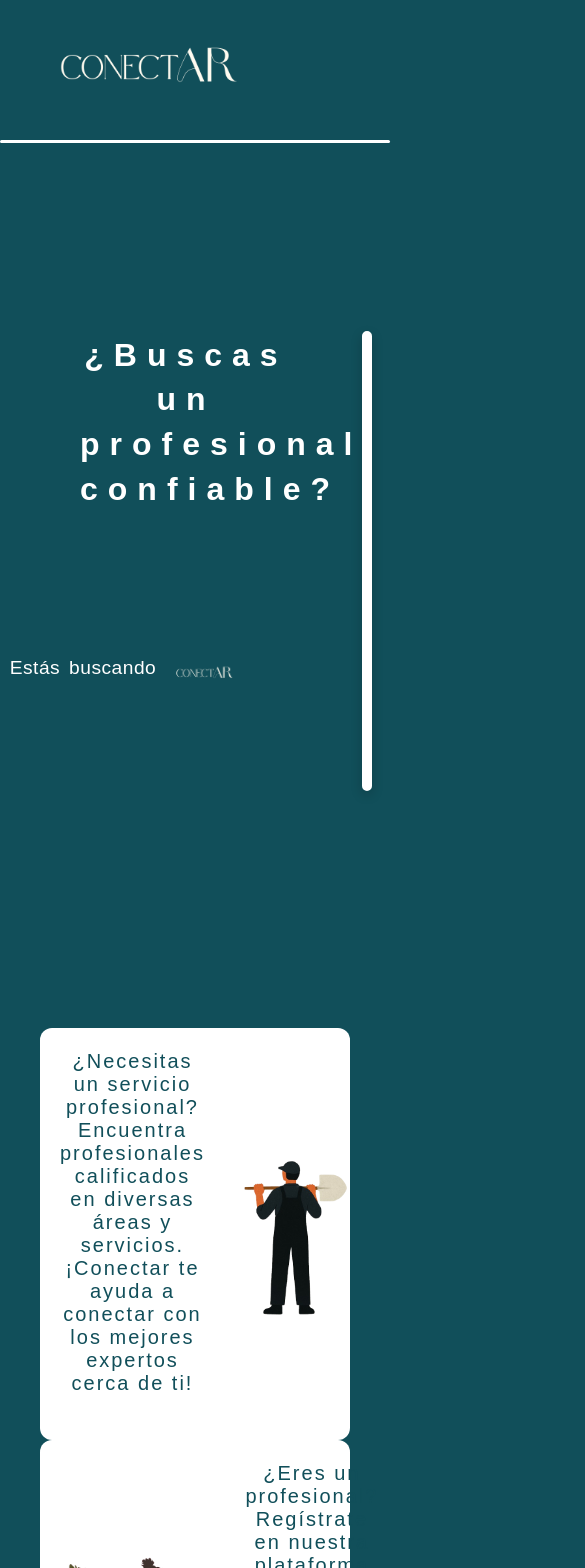
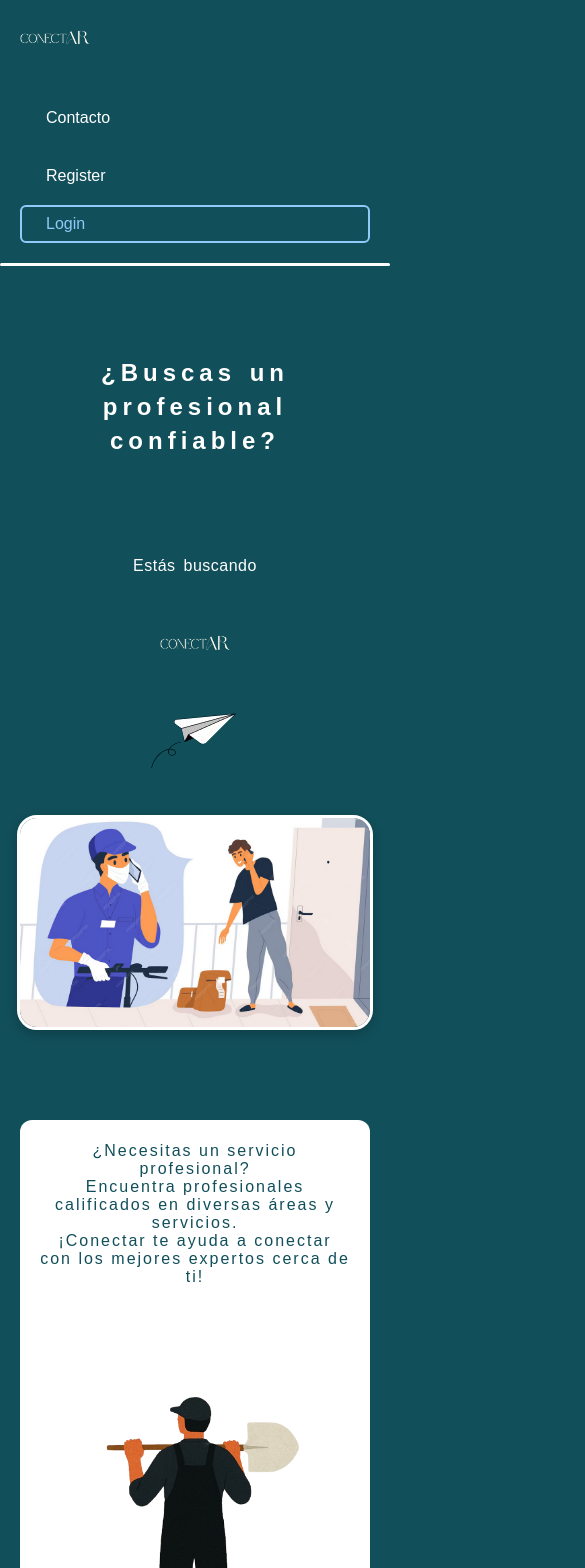
Before and after one commit to AugustoMoratti/TP-DSW-2025-Moratti-Soto-Cossia-Bertuccelli, a React (Vite) app in the folder Frontend/conectar/: page / in a window 390 px wide. Shown: the top 1568 px of the page, 585 px wide, since content can reach past the window. Built offline with nearby package versions, Linux system fonts and the light colour scheme.

Commit message:
app es un poco mas responsive

```diff
--- a/Frontend/conectar/src/components/hero/hero.css
+++ b/Frontend/conectar/src/components/hero/hero.css
@@ -123,3 +123,68 @@
   height: 200px;
   object-fit: cover;
 }
+
+@media (max-width: 768px) {
+  .hero {
+    flex-direction: column;
+    padding: 40px 20px;
+    text-align: center;
+  }
+
+  .hero_text h2 {
+    font-size: 1.5rem;
+    width: 100%;
+    letter-spacing: 5px;
+    word-spacing: 2px;
+  }
+
+  .hero_text p {
+    font-size: 1rem;
+  }
+
+  .text_logo {
+    flex-direction: column;
+    left: 0;
+    margin-top: 30px;
+  }
+
+  .logo {
+    height: 50px;
+  }
+
+  .paper_plane {
+    position: static;
+    margin-top: 20px;
+  }
+
+  .hero_image {
+    width: 100%;
+    height: auto;
+    border-width: 3px;
+  }
+
+  .card_info {
+    flex-direction: column;
+    align-items: center;
+    text-align: center;
+    max-width: 100%;
+    padding: 20px;
+  }
+
+  .img_work {
+    width: 100%;
+    max-width: 250px;
+    height: auto;
+    margin-top: 20px;
+  }
+
+  .text_info {
+    padding: 0 20px;
+    font-size: 1rem;
+    text-align: center;
+  }
+
+  .text_info p {
+    margin-bottom: 20px;
+  }
+}
--- a/Frontend/conectar/src/components/hero/hero.tsx
+++ b/Frontend/conectar/src/components/hero/hero.tsx
@@ -19,9 +19,7 @@ const Hero: React.FC = () => {
           <div className="text_logo">
             <p>Estás buscando</p>
             <img src={logo} alt="Conectar Logo" className="logo" />
-          </div>
-          <div className="paper_plane">
-            <img src={avionImage} alt="Plane" />
+            <img src={avionImage} alt="Plane" style={{ position: 'relative', bottom: '90%'}}/>
           </div>
         </div>
 
--- a/Frontend/conectar/src/components/navbar/navbar.css
+++ b/Frontend/conectar/src/components/navbar/navbar.css
@@ -1,20 +1,20 @@
 .navbar {
   display: flex;
+  justify-content: space-between;
   align-items: center;
   background-color: #114f5a;
   padding: 20px 60px;
   color: white;
-  gap: 800px;
+  height:fit-content;
 }
 
 .logo_container {
   display: flex;
   align-items: center;
-  height: 100px;
 }
 
 .logo {
-  height: 100vh;
+  height: 60px;
   width: auto;
   cursor: pointer;
 }
@@ -23,7 +23,6 @@
   display: flex;
   align-items: center;
   gap: 40px;
-  margin-left: 25vh;
 }
 
 .nav_links {
@@ -31,6 +30,12 @@
   list-style: none;
   gap: 30px;
   margin: 0;
+  padding: 0;
+}
+
+.nav_links li {
+  display: flex;
+  align-items: center;
 }
 
 .nav_buttons {
@@ -38,19 +43,39 @@
   gap: 15px;
 }
 
-.login_btn {
-  background-color: #f8f0e3;
-  border: none;
-  border-radius: 20px;
-  padding: 8px 16px;
-  cursor: pointer;
+@media (max-width: 768px) {
+  .navbar {
+    flex-direction: column;
+    align-items: flex-start;
+    padding: 20px;
+    gap: 20px;
+  }
+
+  .logo_container {
+    justify-content: center;
+    width: 100%;
+  }
+
+  .right_section {
+    flex-direction: column;
+    align-items: flex-start;
+    gap: 20px;
+    width: 100%;
+  }
+
+  .nav_links {
+    flex-direction: column;
+    gap: 15px;
+  }
+
+  .nav_buttons {
+    flex-direction: column;
+    gap: 10px;
+    width: 100%;
+  }
+
+  .nav_buttons button {
+    width: 100%;
+    text-align: center;
+  }
 }
-
-.get_started_btn {
-  background-color: #5d7262;
-  border: none;
-  color: white;
-  border-radius: 20px;
-  padding: 8px 16px;
-  cursor: pointer;
-}
--- a/Frontend/conectar/src/components/navbar/navbar.tsx
+++ b/Frontend/conectar/src/components/navbar/navbar.tsx
@@ -10,20 +10,24 @@ const Navbar: React.FC = () => {
   return (
     <nav className="navbar">
       <div className="logo_container">
-        <img src={logo} alt="Conetar Logo" style={{ height: '100px' }} />
+        <img src={logo} alt="Conectar Logo" className="logo" />
       </div>
 
-    <div className="right_section">
-      <ul className="nav_links">
-        <Button onClick= {() => Navigate ("/contact")}>Contacto</Button>
-      </ul>
-
+      <div className="right_section">
+        <ul className="nav_links">
+          <li>
+            <Button onClick={() => Navigate("/contact")}>Contacto</Button>
+          </li>
+        </ul>
         <div className="nav_buttons">
-          <Button variant="contained" onClick={() => Navigate("/register")}>Register</Button>
-          <Button variant="outlined" onClick={() => Navigate("/login")}>Login</Button>
+          <Button variant="contained" onClick={() => Navigate("/register")}>
+            Register
+          </Button>
+          <Button variant="outlined" onClick={() => Navigate("/login")}>
+            Login
+          </Button>
         </div>
       </div>
-
     </nav>
   );
 };
```
